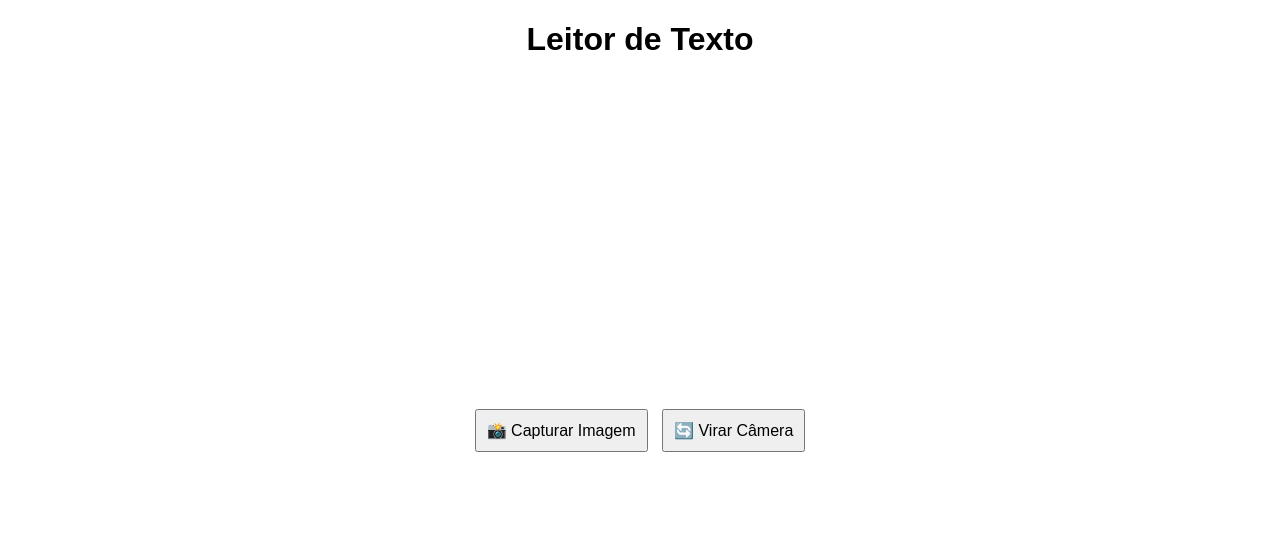
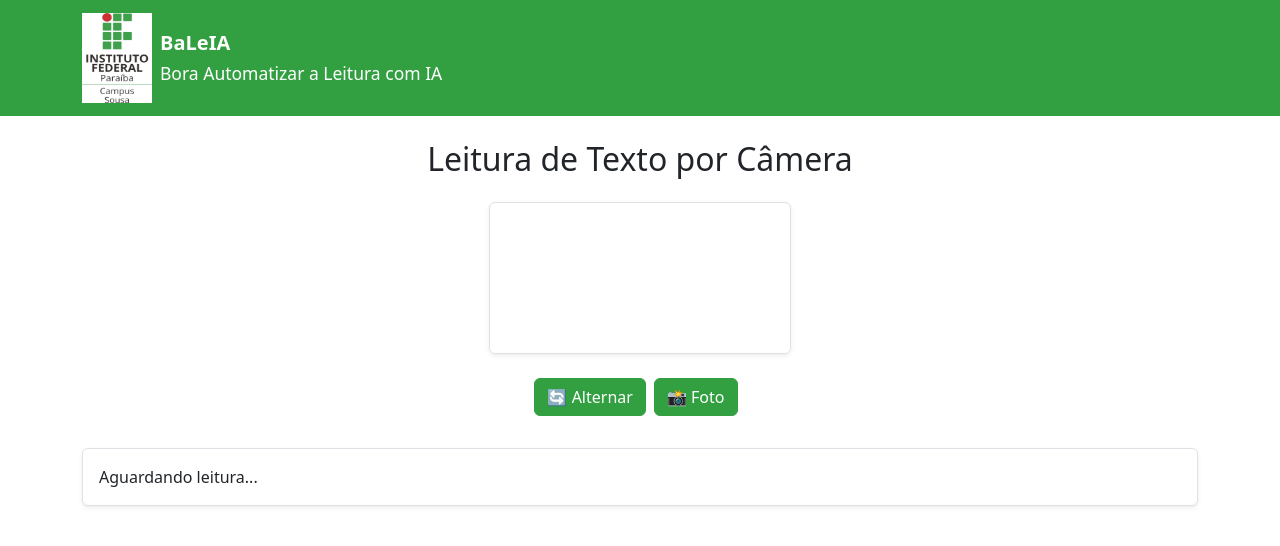
Before and after one commit to lightdi/iaocr, a Flask app: page / in a window 1280 px wide. Shown: the top 546 px of the page. Run offline with Flask 3, Linux system fonts and the light colour scheme.

Commit message:
Alterações esteticas

```diff
--- a/app.py
+++ b/app.py
@@ -48,3 +48,4 @@
 
 if __name__ == '__main__':
     app.run(debug=True)
+    #app.run(host='0.0.0.0', port=5000, debug=True)
--- a/templates/index.html
+++ b/templates/index.html
@@ -2,53 +2,70 @@
 <html lang="pt">
 <head>
   <meta charset="UTF-8">
-    <meta name="viewport" content="width=device-width, initial-scale=1.0">
-    <title>Leitor de Texto</title>
+  <meta name="viewport" content="width=device-width, initial-scale=1">
+  <title>BaLeIA: Leitor de Texto por IA</title>
+  <!-- Bootstrap CSS -->
+  <link href="https://cdn.jsdelivr.net/npm/bootstrap@5.3.2/dist/css/bootstrap.min.css" rel="stylesheet">
   <style>
-        body {
-            font-family: Arial, sans-serif;
-            text-align: center;
+    :root {
+      --if-verde: #32A041;
+      --if-vermelho: #C8191E;
     }
-        video, canvas {
-            width: 100%;
-            max-width: 400px;
-            margin: 10px;
-        }
-        button {
-            padding: 10px;
-            font-size: 16px;
-            cursor: pointer;
-            margin: 5px;
-        }
+    .navbar { background-color: var(--if-verde); }
+    .btn-primary { background-color: var(--if-verde); border-color: var(--if-verde); }
+    .btn-secondary { background-color: var(--if-vermelho); border-color: var(--if-vermelho); }
+    #resultado { white-space: pre-wrap; }
   </style>
 </head>
 <body>
-    <h1>Leitor de Texto</h1>
-    <video id="camera" autoplay width="400" height="300"></video>
-    <canvas id="canvas" style="display: none;"></canvas>
-    <br>
-    <button onclick="tirarFoto()">📸 Capturar Imagem</button>
-    <button id="lerTexto" style="display:none;" onclick="enviarImagem()">📖 Ler Texto</button>
-    <button onclick="alternarCamera()">🔄 Virar Câmera</button>
-    <p id="resultado"></p>
 
+  <!-- Navbar com nome do projeto -->
+  <nav class="navbar navbar-dark">
+    <div class="container">
+      <a class="navbar-brand d-flex align-items-center" href="#">
+        <img src="{{ url_for('static', filename='sousa.jpg') }}" alt="Logo IF" width="70" height="90" class="me-2">
+        <div>
+          <strong>BaLeIA</strong><br>
+          <small>Bora Automatizar a Leitura com IA</small>
+        </div>
+      </a>
+    </div>
+  </nav>
+
+  <div class="container py-4">
+    <h2 class="text-center mb-4">Leitura de Texto por Câmera</h2>
+
+    <div class="d-flex justify-content-center mb-4">
+      <video id="camera" autoplay class="border rounded shadow-sm"></video>
+      <canvas id="canvas" style="display:none;"></canvas>
+    </div>
+
+    <div class="d-flex justify-content-center mb-4 flex-wrap">
+      <button class="btn btn-primary me-2 mb-2" onclick="alternarCamera()">🔄 Alternar</button>
+      <button class="btn btn-primary me-2 mb-2" onclick="tirarFoto()">📸 Foto</button>
+      <button id="lerTexto" class="btn btn-secondary mb-2" style="display:none;" onclick="enviarImagem()">📖 Ler Texto</button>
+    </div>
+
+    <div class="border rounded p-3 bg-white shadow-sm">
+      <p id="resultado" class="mb-0">Aguardando leitura...</p>
+    </div>
+  </div>
+
+  <!-- Bootstrap JS -->
+  <script src="https://cdn.jsdelivr.net/npm/bootstrap@5.3.2/dist/js/bootstrap.bundle.min.js"></script>
+  <!-- Script para câmera e extração (seu código) -->
   <script>
     const video = document.getElementById('camera');
     const canvas = document.getElementById('canvas');
     const ctx = canvas.getContext('2d');
-
-        let useFrontCamera = true;
-        let currentStream = null;
+    let useFrontCamera = true, currentStream = null;
 
     async function iniciarCamera() {
-            if (currentStream) {
-                currentStream.getTracks().forEach(track => track.stop());
-            }
-            const constraints = {
+      if (currentStream) currentStream.getTracks().forEach(t => t.stop());
+      try {
+        currentStream = await navigator.mediaDevices.getUserMedia({
           video: { facingMode: useFrontCamera ? "user" : "environment" }
-            };
-            try {
-                currentStream = await navigator.mediaDevices.getUserMedia(constraints);
+        });
         video.srcObject = currentStream;
       } catch (err) {
         console.error("Erro ao acessar a câmera:", err);
@@ -63,35 +80,26 @@
     function tirarFoto() {
       canvas.width = video.videoWidth;
       canvas.height = video.videoHeight;
-            ctx.drawImage(video, 0, 0, canvas.width, canvas.height);
-            document.getElementById('lerTexto').style.display = 'block';
+      ctx.drawImage(video, 0, 0);
+      document.getElementById('lerTexto').style.display = 'inline-block';
     }
 
     function enviarImagem() {
       const imagemBase64 = canvas.toDataURL('image/jpeg').split(',')[1];
-
       fetch('/extrair_texto', {
-                method: 'POST',
-                headers: { 'Content-Type': 'application/json' },
+        method: 'POST', headers: { 'Content-Type': 'application/json' },
         body: JSON.stringify({ imagem: imagemBase64 })
       })
-            .then(response => response.json())
+      .then(r => r.json())
       .then(data => {
+        document.getElementById('resultado').innerText = data.texto || data.erro;
         if (data.texto) {
-                    document.getElementById('resultado').innerText = data.texto;
-                    falarTexto(data.texto); // Chama a função para falar o texto
-                } else {
-                    document.getElementById('resultado').innerText = "Erro ao processar imagem.";
+          const u = new SpeechSynthesisUtterance(data.texto);
+          u.lang = 'pt-BR';
+          window.speechSynthesis.speak(u);
         }
       })
-            .catch(error => console.error("Erro ao enviar imagem:", error));
-        }
-
-        function falarTexto(texto) {
-            const synth = window.speechSynthesis;
-            const utterance = new SpeechSynthesisUtterance(texto);
-            utterance.lang = "pt-BR"; // Define o idioma para português do Brasil
-            synth.speak(utterance);
+      .catch(console.error);
     }
 
     iniciarCamera();
```
Also changed, not shown: static/css.css (added, +58 -0 lines), templates/index - Copia.html (added, +100 -0 lines), static/sousa.jpg (added). Lines whose indentation alone changed are shown as unchanged.
